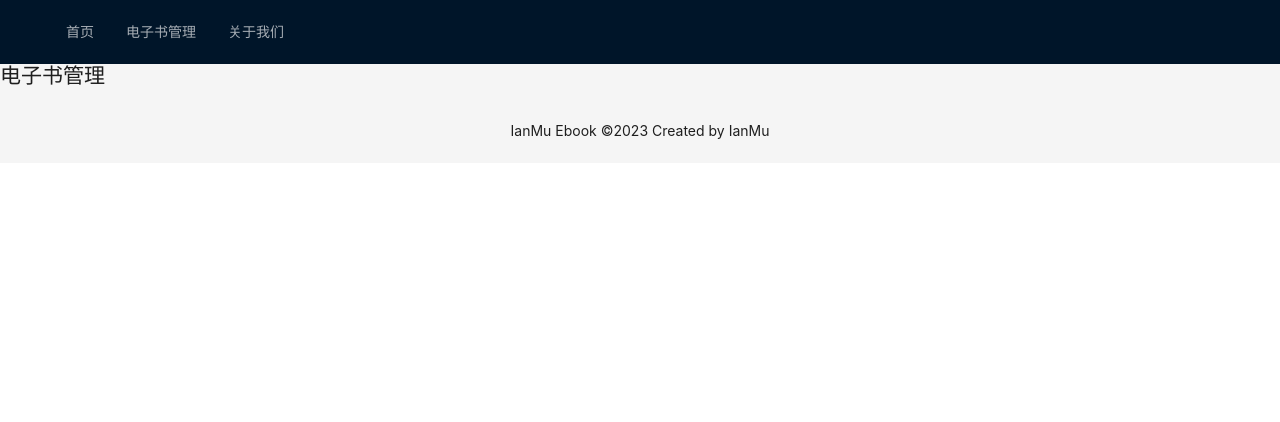
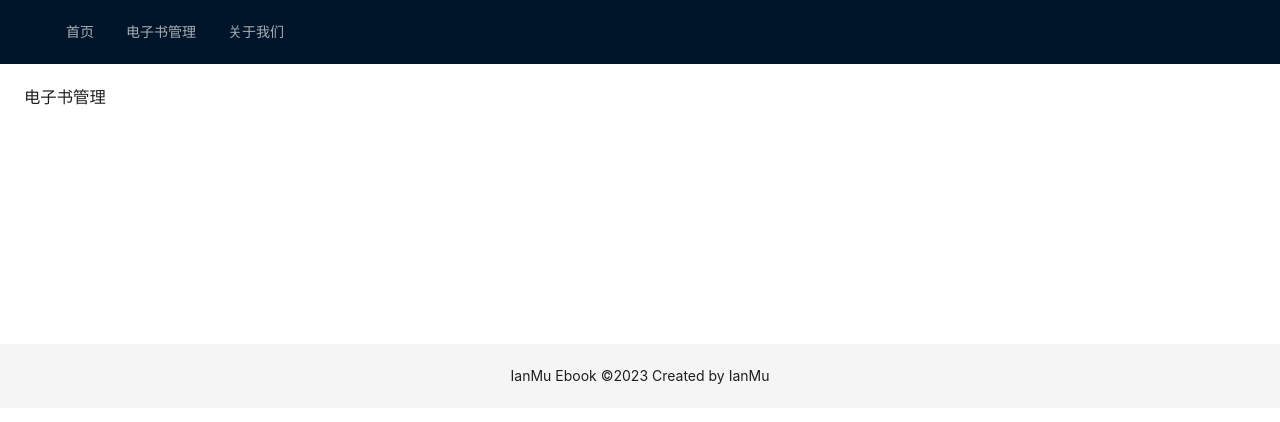
Before and after one commit to IanMua/wiki, a Vue app in the folder wiki-web/: page /admin/ebook in a window 1280 px wide. Shown: the top 422 px of the page. Built offline with nearby package versions, Linux system fonts and the light colour scheme; no server answers.

Commit message:
修改 电子书管理页面布局

```diff
--- a/wiki-web/src/views/admin/admin-ebook.vue
+++ b/wiki-web/src/views/admin/admin-ebook.vue
@@ -1,5 +1,13 @@
 <template>
-  <div class="about">
-    <h1>电子书管理</h1>
-  </div>
+  <a-layout>
+    <a-layout-content
+        :style="{ background: '#fff', padding: '24px', margin: 0, minHeight: '280px' }"
+    >
+      <div class="about">
+        <h1>电子书管理</h1>
+      </div>
+    </a-layout-content>
+  </a-layout>
 </template>
+<script setup lang="ts">
+</script>
```
